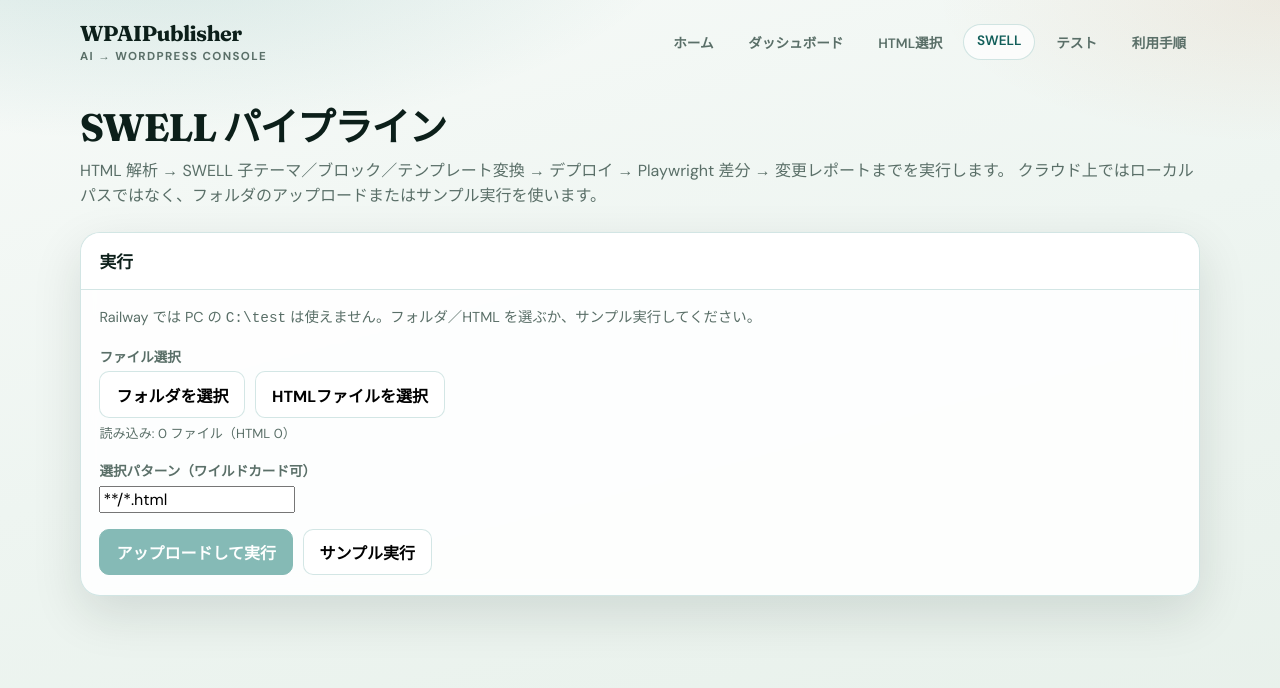
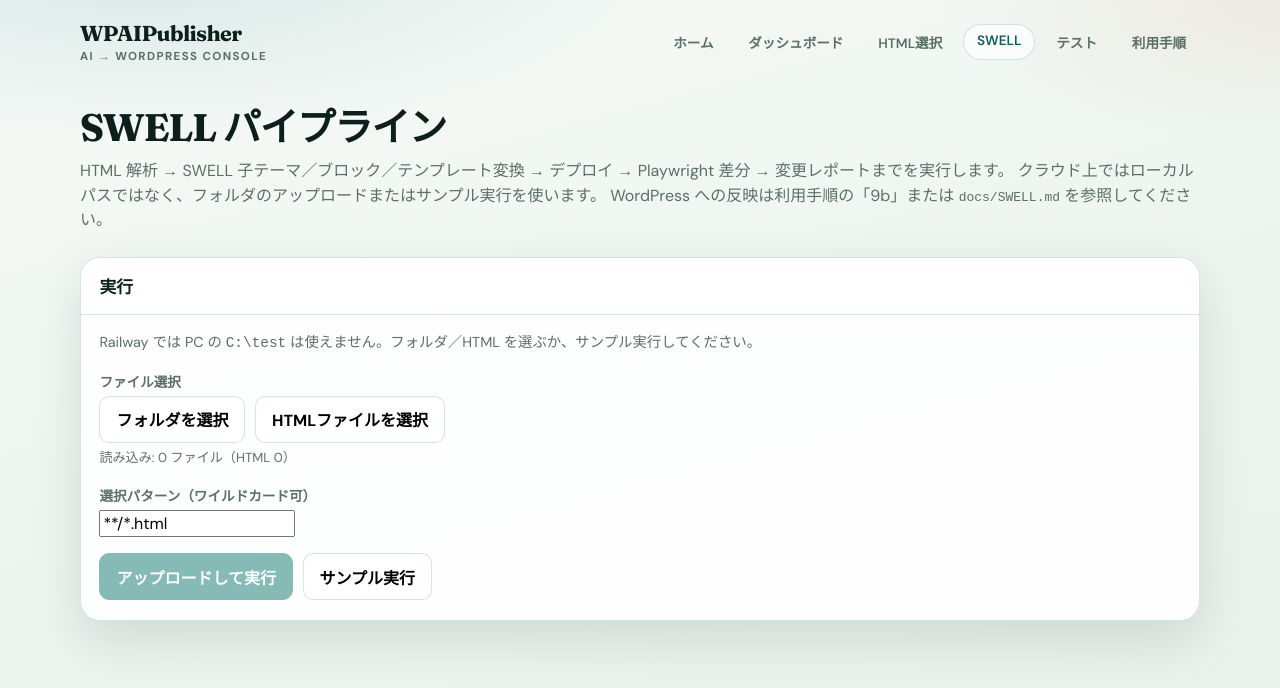
Before and after one commit to kensudogit/WPAIPublisher, a Next.js app in the folder web/: page /swell in a window 1280 px wide. Shown: the top 688 px of the page. Built offline with nearby package versions, Linux system fonts and the light colour scheme.

Commit message:
docs: link SWELL page and recommended flow to WP apply steps
Co-authored-by: Cursor <cursoragent@cursor.com>

```diff
--- a/web/src/app/swell/page.tsx
+++ b/web/src/app/swell/page.tsx
@@ -8,6 +8,7 @@ export default function SwellPage() {
       <p className="page-lead">
         HTML 解析 → SWELL 子テーマ／ブロック／テンプレート変換 → デプロイ → Playwright 差分 → 変更レポートまでを実行します。
         クラウド上ではローカルパスではなく、フォルダのアップロードまたはサンプル実行を使います。
+        WordPress への反映は利用手順の「9b」または <code>docs/SWELL.md</code> を参照してください。
       </p>
       <div className="panel">
         <div className="panel-head">
```
Also changed, not shown: 1 other file (tests, documents, lock files or other folders).
